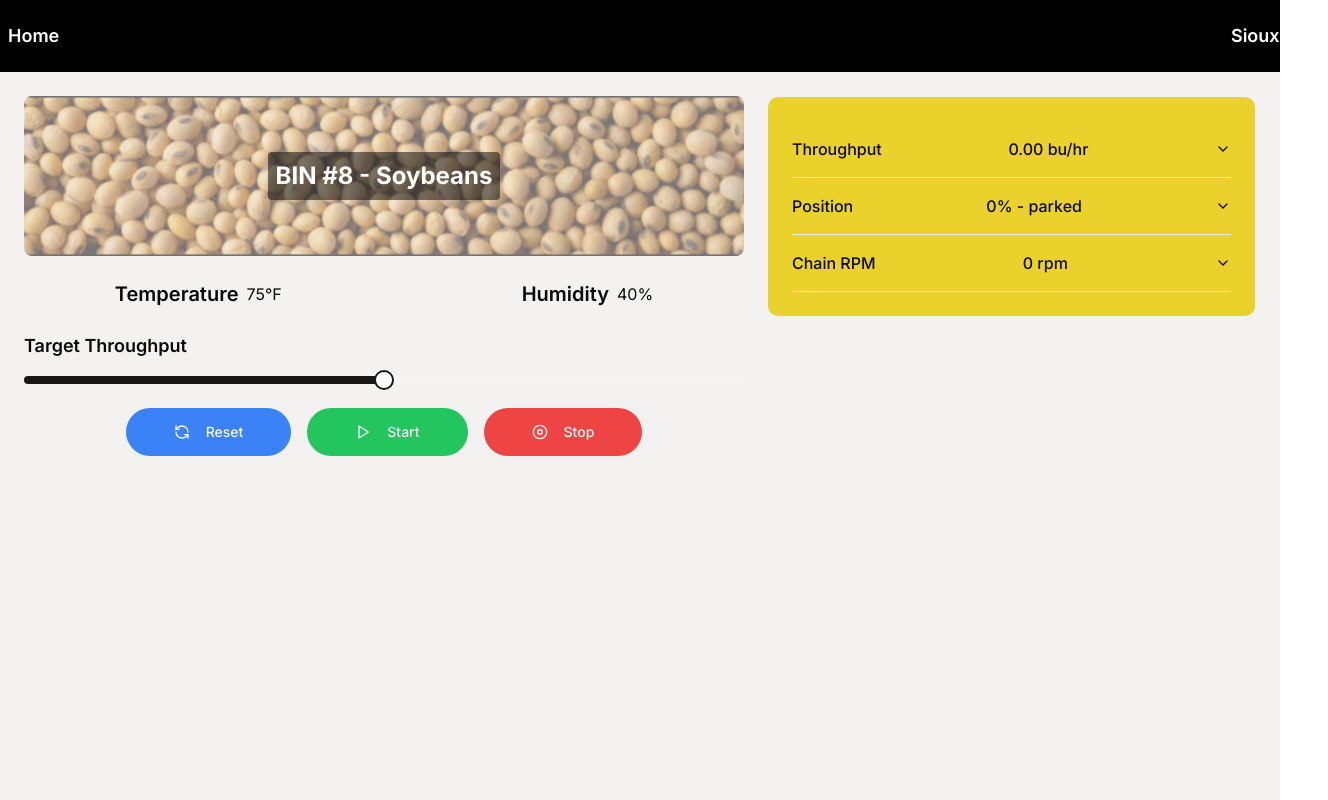
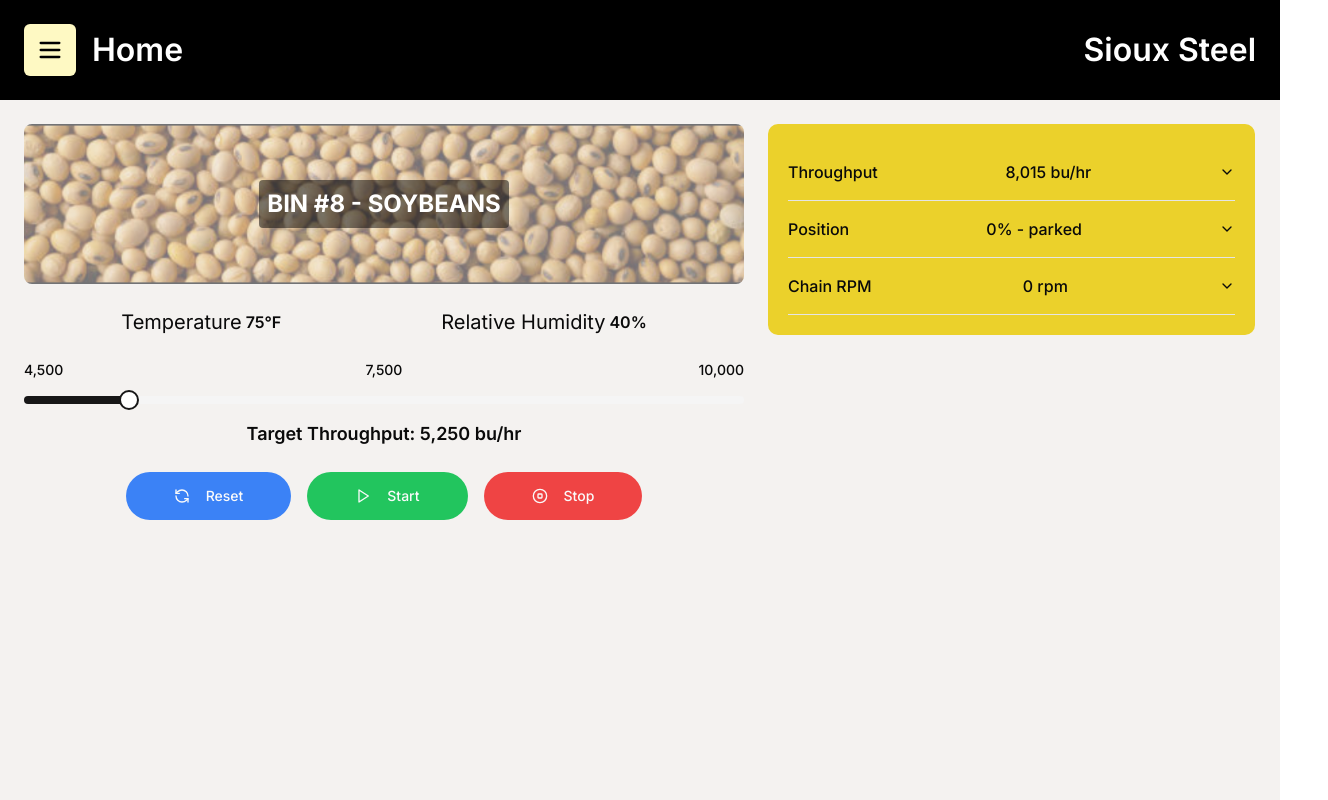
Before and after one commit to arcnid/raptor-next, a Next.js app: page / in a window 1280 px wide. Shown: the whole page, 1328 px wide, since content can reach past the window. Built offline with nearby package versions, Linux system fonts and the light colour scheme.

Commit message:
UI Updates

```diff
--- a/src/app/page.tsx
+++ b/src/app/page.tsx
@@ -1,4 +1,4 @@
-import Navbar from "@/components/navbar";
+import Navbar from "@/components/navbarWithSlider";
 import LeftPanel from "@/components/left-panel";
 import RightPanel from "@/components/right-panel";
 
--- a/src/components/left-panel.tsx
+++ b/src/components/left-panel.tsx
@@ -15,27 +15,42 @@ export default function LeftPanel() {
 				/>
 				<div className="absolute inset-0 flex items-center justify-center">
 					<h2 className="text-2xl font-bold text-white bg-black bg-opacity-50 p-2 rounded">
-						BIN #8 - Soybeans
+						BIN #8 - SOYBEANS
 					</h2>
 				</div>
 			</div>
 
 			<div className="space-y-4">
-				<div className="flex justify-center items-center gap-60">
-					<div className="flex items-center gap-2">
-						<h2 className="text-xl font-semibold">Temperature</h2>
-						<span>75°F</span>
+				<div className="flex justify-center items-center gap-40">
+					<div className="flex items-center gap-1">
+						<h2 className="text-xl">Temperature</h2>
+						<span className="font-semibold">75°F</span>
 					</div>
-					<div className="flex items-center gap-2">
-						<h2 className="text-xl font-semibold">Humidity</h2>
-						<span>40%</span>
+					<div className="flex items-center gap-1">
+						<h2 className="text-xl">Relative Humidity</h2>
+						<span className="font-semibold">40%</span>
 					</div>
 				</div>
 			</div>
 
 			<div className="space-y-4">
-				<h3 className="text-lg font-semibold">Target Throughput</h3>
-				<Slider defaultValue={[50]} max={100} step={1} />
+				{/* Labels for slider range */}
+				<div className="grid grid-cols-3 text-sm font-medium">
+					<span className="text-left">4,500</span>
+					<span className="text-center">7,500</span>
+					<span className="text-right">10,000</span>
+				</div>
+				{/* Updated slider with new range and color */}
+				<Slider
+					min={4500}
+					max={10000}
+					defaultValue={[5250]}
+					step={50}
+					className="accent-blue-500" // This applies a blue accent to the slider thumb/track
+				/>
+				<h3 className="text-lg font-semibold text-center">
+					Target Throughput: 5,250 bu/hr
+				</h3>
 			</div>
 
 			<div className="flex justify-center space-x-4">
--- /dev/null
+++ b/src/components/navbarWithSlider.tsx
@@ -0,0 +1,131 @@
+// components/NavbarWithSidebar.jsx
+"use client";
+
+import { useState } from "react";
+import { Menu, X } from "lucide-react";
+import Link from "next/link";
+
+export default function Navbar() {
+	const [menuOpen, setMenuOpen] = useState(false);
+
+	const toggleMenu = () => setMenuOpen(!menuOpen);
+
+	// Handler for clicks inside the sidebar container:
+	// If the click didn't occur on a link (or a descendant of a link), close the menu.
+	const handleContainerClick = (e: React.MouseEvent<HTMLDivElement>) => {
+		if (!(e.target as HTMLElement).closest("a")) {
+			setMenuOpen(false);
+		}
+	};
+
+	return (
+		<>
+			{/* Navbar */}
+			<nav
+				className="bg-black text-white p-6 flex justify-between items-center relative"
+				// Give navbar a high z-index so it stays on top of the overlay
+				style={{ zIndex: 1000 }}
+			>
+				<div className="flex items-center space-x-4">
+					<button onClick={toggleMenu} className="bg-yellow-100 p-3 rounded-md">
+						<Menu
+							size={28} // Increased icon size
+							className={`text-black transition-transform duration-300 ${
+								menuOpen ? "rotate-90" : ""
+							}`}
+						/>
+					</button>
+					{/* Page Indicator */}
+					<span className="text-xl font-semibold" style={{ fontSize: "2em" }}>
+						Home
+					</span>
+				</div>
+				<span className="text-xl font-semibold" style={{ fontSize: "2em" }}>
+					Sioux Steel
+				</span>
+			</nav>
+
+			{/* Sidebar Overlay */}
+			<div
+				className={`fixed top-0 left-0 h-full w-full z-50 transition-transform duration-300 ${
+					menuOpen ? "translate-x-0" : "-translate-x-full"
+				}`}
+				onClick={() => setMenuOpen(false)}
+			>
+				{/* Gradient Background */}
+				<div className="h-full w-full bg-gradient-to-r from-black to-transparent flex">
+					{/* White Vertical Menu */}
+					<div className="w-64 h-full p-6" onClick={handleContainerClick}>
+						<div className="flex justify-end mb-6">
+							<button
+								onClick={() => setMenuOpen(false)}
+								className="text-black"
+								style={{ zIndex: 3000 }}
+							>
+								<X size={28} /> {/* Increased icon size */}
+							</button>
+						</div>
+						<div
+							style={{ color: "white", marginLeft: "65px", marginTop: "-50px" }}
+						>
+							<ul className="space-y-4">
+								<li>
+									<Link
+										href="/"
+										onClick={() => setMenuOpen(false)}
+										style={{
+											color: "white",
+											fontSize: "2rem",
+											fontWeight: "bold",
+										}}
+									>
+										Home
+									</Link>
+								</li>
+								<li>
+									<Link
+										href="/Program"
+										onClick={() => setMenuOpen(false)}
+										style={{
+											color: "white",
+											fontSize: "2rem",
+											fontWeight: "bold",
+										}}
+									>
+										Program
+									</Link>
+								</li>
+								<li>
+									<Link
+										href="/Settings"
+										onClick={() => setMenuOpen(false)}
+										style={{
+											color: "white",
+											fontSize: "2rem",
+											fontWeight: "bold",
+										}}
+									>
+										Settings
+									</Link>
+								</li>
+								<li>
+									<Link
+										href="/Maintenance"
+										onClick={() => setMenuOpen(false)}
+										style={{
+											color: "white",
+											fontSize: "2rem",
+											fontWeight: "bold",
+										}}
+									>
+										Maintenance
+									</Link>
+								</li>
+							</ul>
+						</div>
+					</div>
+				</div>
+			</div>
+		</>
+	);
+}
--- a/src/components/right-panel.tsx
+++ b/src/components/right-panel.tsx
@@ -17,11 +17,11 @@ import {
 } from "recharts";
 
 const data = [
-	{ name: "Jan", value: 400 },
-	{ name: "Feb", value: 300 },
-	{ name: "Mar", value: 200 },
-	{ name: "Apr", value: 278 },
-	{ name: "May", value: 189 },
+	{ name: "9 am", value: 400 },
+	{ name: "11 am", value: 4000 },
+	{ name: "1 pm", value: 5000 },
+	{ name: "3 pm", value: 7000 },
+	{ name: "5 pm", value: 8015 },
 ];
 
 export default function RightPanel() {
@@ -31,15 +31,16 @@ export default function RightPanel() {
 			style={{
 				backgroundColor: "#EBD12B",
 				borderRadius: 10,
-				marginTop: 25,
+				marginTop: 24,
 				marginRight: 25,
+				padding: 20,
 			}}
 		>
 			<Accordion type="single" collapsible className="w-full">
 				<AccordionItem value="item-1">
 					<AccordionTrigger className="flex justify-between">
 						<span>Throughput</span>
-						<span className="text-right">0.00 bu/hr</span>
+						<span className="text-right">8,015 bu/hr</span>
 					</AccordionTrigger>
 					<AccordionContent>
 						<ResponsiveContainer width="100%" height={200}>
```
